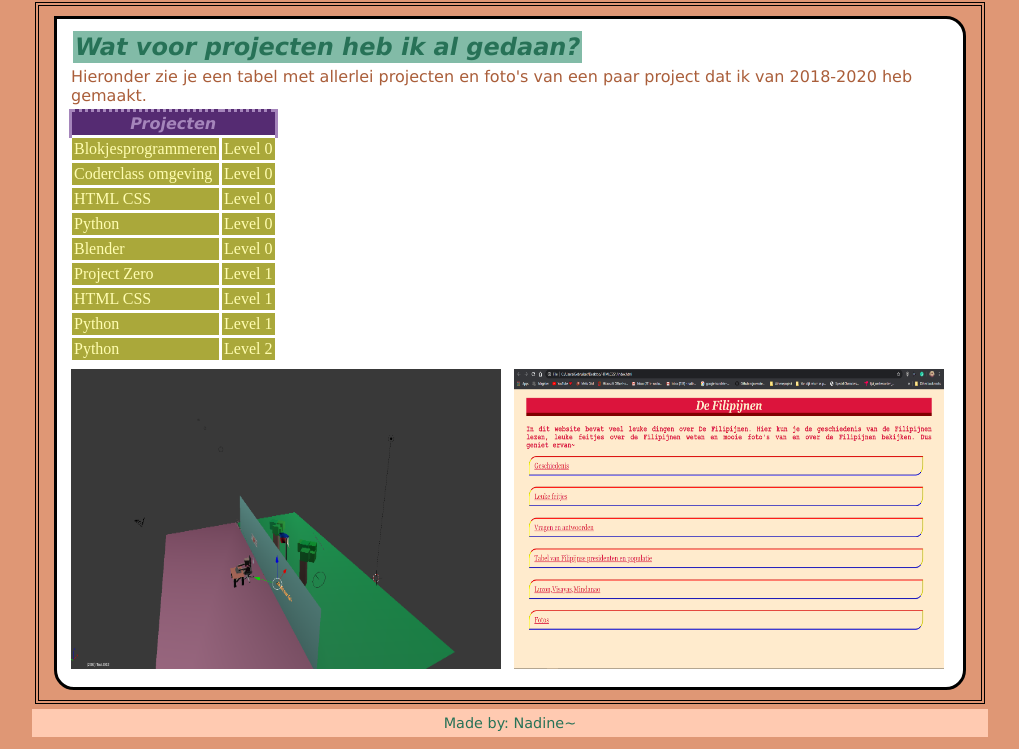
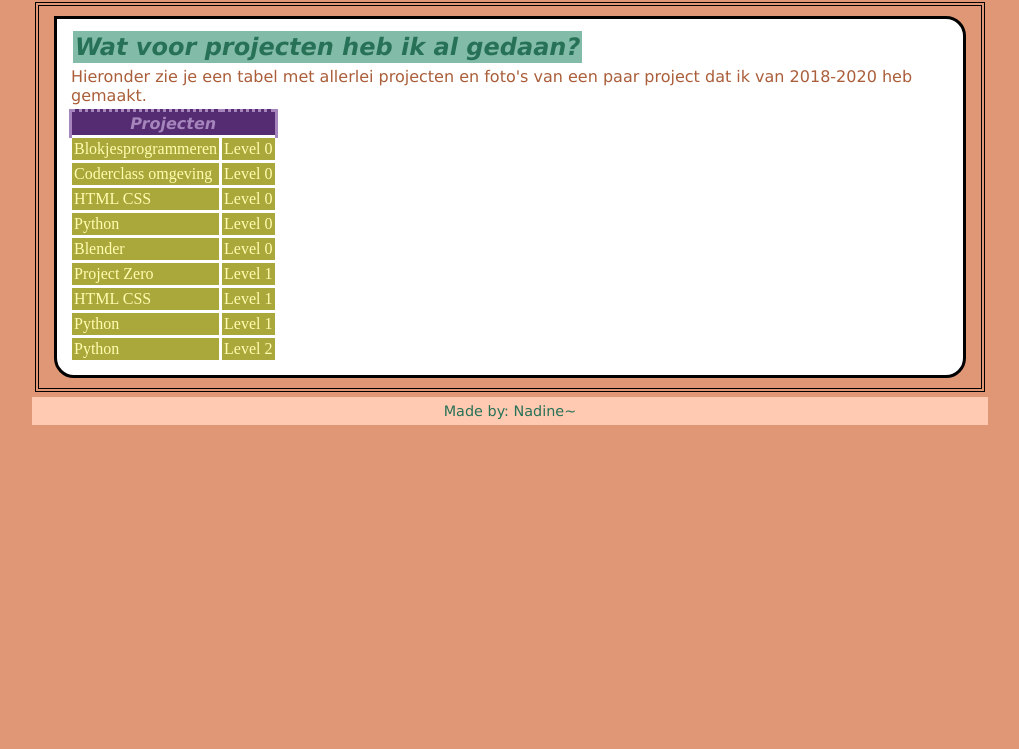
Before and after one commit to nadski67/HTMLCSS2.github.io, a plain HTML site: page projecten.html in a window 1280 px wide. Shown: the part 185-934 px from the top of the page, without its empty margins (130-1149 px from the left). After the commit the page ends 800 px from the top, so only its background shows below. Drawn offline with Linux system fonts and the light colour scheme.

Commit message:
Update projecten.html

```diff
--- a/projecten.html
+++ b/projecten.html
@@ -73,8 +73,6 @@
             <td>Level 2</td>
           </tr>
         </table>
-          <img src="blender.png" alt="Blender" width="430" height="300">
-          <img src="htmlcss1.png" alt="Htmlcss1" width="430" height="300">
       </article>
       </section>
       <footer>
```
